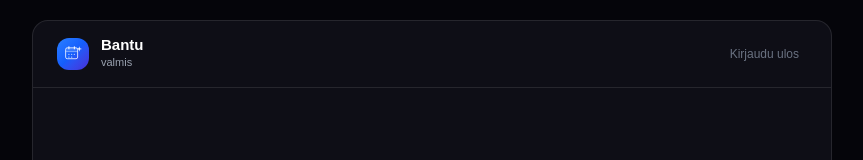
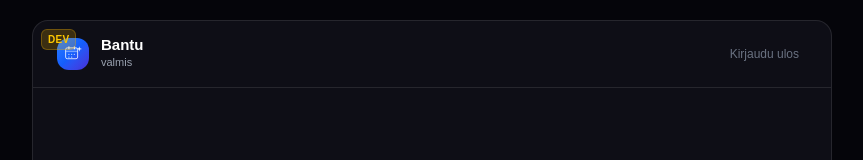
Before and after one commit to Cani41/AI-Calendar, a Next.js app: page /dashboard in a window 1280 px wide. Shown: the top 160 px of the page, without its empty margins (208-1071 px from the left). Built offline with nearby package versions, Linux system fonts and the light colour scheme.

Commit message:
Add DEV badge to dashboard for dev branch visibility

```diff
--- a/app/dashboard/page.tsx
+++ b/app/dashboard/page.tsx
@@ -230,10 +230,11 @@ export default function Dashboard() {
 
   return (
     <div className="flex h-dvh bg-[#05050a] text-white font-[450] justify-center items-center sm:p-5">
-      <div className="flex flex-col w-full max-w-[800px] h-full bg-[#0e0e16] sm:border sm:border-white/10 sm:rounded-2xl overflow-hidden">
+      <div className="relative flex flex-col w-full max-w-[800px] h-full bg-[#0e0e16] sm:border sm:border-white/10 sm:rounded-2xl overflow-hidden">
 
         {/* Header */}
         <header className="flex-none px-6 py-4 border-b border-white/10 flex items-center gap-3">
+          <span className="absolute top-2 left-2 text-[10px] font-semibold bg-yellow-500/20 text-yellow-400 border border-yellow-500/30 rounded-md px-1.5 py-0.5 tracking-wide">DEV</span>
           <BantuAvatar className="w-8 h-8" />
           <div className="flex-1">
             <h1 className="text-[15px] font-semibold leading-none">Bantu</h1>
```
